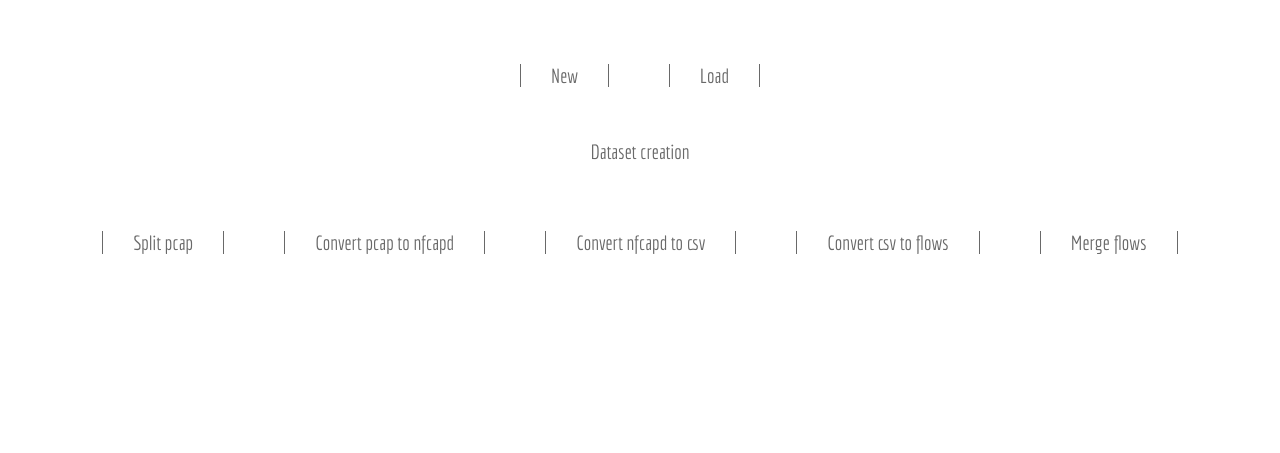
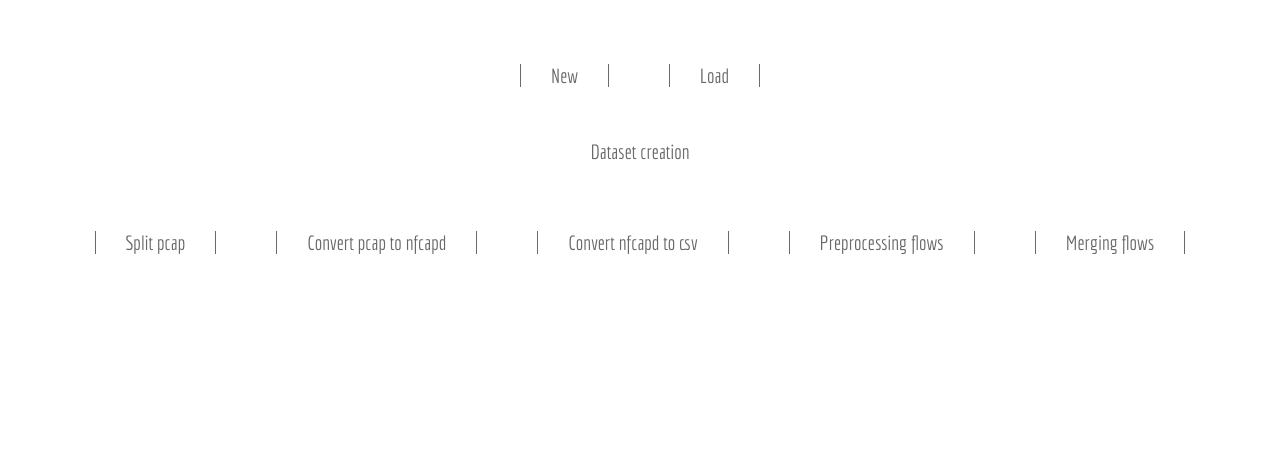
Before and after one commit to fnnmoro/intrusion_prevention_system, a Flask app: page / in a window 1280 px wide. Shown: the part 278-731 px from the top of the page. Run offline with Flask 2, Linux system fonts and the light colour scheme; parts of the project's set-up code (start-up, migrations or seed data) failed here and were passed over.

Commit message:
Update options names in home HTML

```diff
--- a/app/templates/home.html
+++ b/app/templates/home.html
@@ -13,10 +13,10 @@
     <p>Dataset creation</p>
     <br>
     <div class='option'>
-        <a class='main_choose' href='{{ url_for("creation.content", function="split_pcap", dir="pcap") }}'>Split pcap</a>
-        <a class='main_choose' href='{{ url_for("creation.content", function="convert_pcap_nfcapd", dir="pcap") }}'>Convert pcap to nfcapd</a>
-        <a class='main_choose' href='{{ url_for("creation.content", function="convert_nfcapd_csv", dir="nfcapd") }}'>Convert nfcapd to csv</a>
-        <a class='main_choose' href='{{ url_for("creation.content", function="convert_csv_flows", dir="csv") }}'>Convert csv to flows</a>
-        <a class='main_choose' href='{{ url_for("creation.content", function="merge_flows", dir="csv") }}'>Merge flows</a>
+        <a class='main_choose' href='{{ url_for("creation.content", function="split_pcap", directory="pcap") }}'>Split pcap</a>
+        <a class='main_choose' href='{{ url_for("creation.content", function="convert_pcap_nfcapd", directory="pcap") }}'>Convert pcap to nfcapd</a>
+        <a class='main_choose' href='{{ url_for("creation.content", function="convert_nfcapd_csv", directory="nfcapd") }}'>Convert nfcapd to csv</a>
+        <a class='main_choose' href='{{ url_for("creation.content", function="preprocessing_flows", directory="csv") }}'>Preprocessing flows</a>
+        <a class='main_choose' href='{{ url_for("creation.content", function="merging_flows", directory="csv") }}'>Merging flows</a>
     </div>
 {% endblock %}
```
